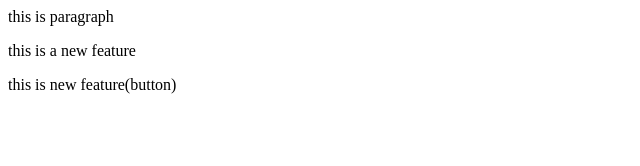
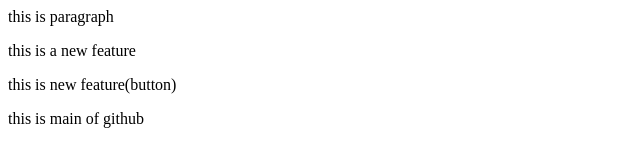
Before and after one commit to Zunaira-14/localrepo, a plain HTML site: page index.html in a window 1280 px wide. Shown: the whole page, without its empty margins (0-640 px from the left). Drawn offline with Linux system fonts and the light colour scheme.

Commit message:
index.html

```diff
--- a/index.html
+++ b/index.html
@@ -1,3 +1,4 @@
 <p>this is paragraph</p>
 <p>this is a new feature</p>
 <p>this is new feature(button)</p>
+<p>this is main of github</p>
```
